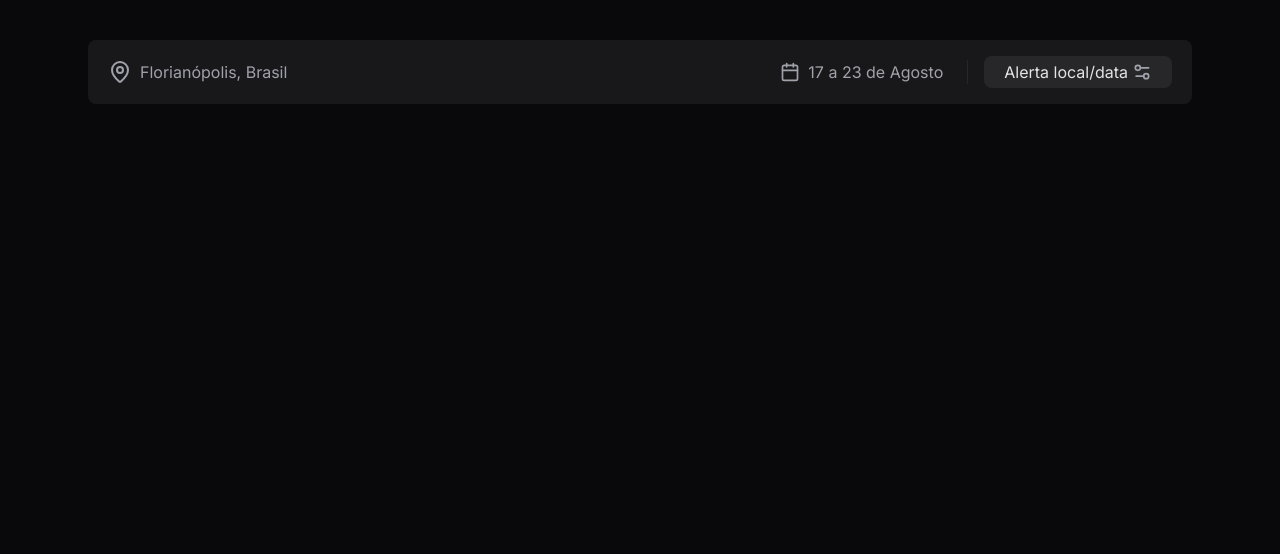
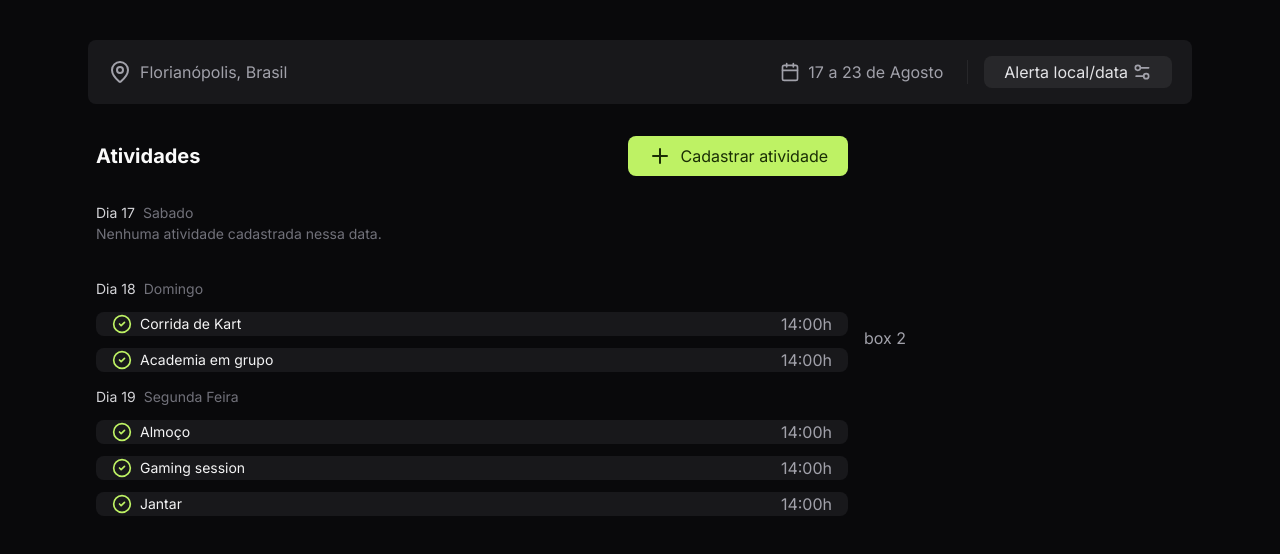
Before and after one commit to saimonbrito/project-NLW-journey, a React (Vite) app: page /ComponentesPrincipal in a window 1280 px wide. Shown: the top 554 px of the page. Built offline with nearby package versions, Linux system fonts and the light colour scheme.

Commit message:
cards update

```diff
--- /dev/null
+++ b/src/components/ComponentePrincipalMain.tsx
@@ -0,0 +1,85 @@
+import { CircleCheck, Plus } from "lucide-react";
+
+export function ComponentePrincipalMain(){
+    return(
+        <div className="px-2">
+            <div className="flex items-center gap-4">
+
+                <main className=" flex-1">
+                    <div className="flex justify-between items-center">
+                        <span className="text-zinc-50 font-bold text-xl">Atividades</span>
+                        <div className="flex  bg-lime-300 px-5 py-2 justify-center items-center gap-2 rounded-lg">
+                            <Plus className="  text-lime-950"/>
+                            <button className="text-lime-950">Cadastrar atividade</button>
+                        </div>
+                    </div>
+
+                    <div className=" flex my-6 flex-col gap-8">
+                    <div>
+                        <span className="text-zinc-300 text-sm">Dia 17</span><span className=" px-2 text-sm text-zinc-500">Sabado</span>
+                        <p className="text-zinc-500 text-sm">Nenhuma atividade cadastrada nessa data.</p>
+                    </div>
+
+                    <div className="flex gap-3 flex-col">
+                            <div>
+                            <span className="text-zinc-300 text-sm">Dia 18</span><span className=" px-2 text-sm text-zinc-500">Domingo</span>
+                            </div>
+                            {/* card1 */}
+                            <div className=" bg-zinc-900  rounded-lg px-4 flex justify-between items-center">
+                                <div className="flex items-center gap-2">
+                                    <CircleCheck className="text-lime-300 size-5"/>
+                                    <p className="text-zinc-100 text-sm">Corrida de Kart</p>
+                                </div>
+                                <span className="text-zinc-400">14:00h</span>
+                            </div>
+                            {/* card2 */}
+                            <div className=" bg-zinc-900  rounded-lg px-4 flex justify-between items-center">
+                                <div className="flex items-center gap-2">
+                                    <CircleCheck className="text-lime-300 size-5"/>
+                                    <p className="text-zinc-100 text-sm">Academia em grupo</p>
+                                </div>
+                                <span className="text-zinc-400">14:00h</span>
+                           </div>
+                           <div>
+                            <span className="text-zinc-300 text-sm">Dia 19</span><span className=" px-2 text-sm text-zinc-500">Segunda Feira</span>
+                            </div>
+                            {/* card1 */}
+                            <div className=" bg-zinc-900  rounded-lg px-4 flex justify-between items-center">
+                                <div className="flex items-center gap-2">
+                                    <CircleCheck className="text-lime-300 size-5"/>
+                                    <p className="text-zinc-100 text-sm">Almoço</p>
+                                </div>
+                                <span className="text-zinc-400">14:00h</span>
+                            </div>
+                            {/* card2 */}
+                            <div className=" bg-zinc-900  rounded-lg px-4 flex justify-between items-center">
+                                <div className="flex items-center gap-2">
+                                    <CircleCheck className="text-lime-300 size-5"/>
+                                    <p className="text-zinc-100 text-sm">Gaming session</p>
+                                </div>
+                                <span className="text-zinc-400">14:00h</span>
+                           </div>
+                           {/* card3 */}
+                           <div className=" bg-zinc-900  rounded-lg px-4 flex justify-between items-center">
+                                <div className="flex items-center gap-2">
+                                    <CircleCheck className="text-lime-300 size-5"/>
+                                    <p className="text-zinc-100 text-sm">Jantar</p>
+                                </div>
+                                <span className="text-zinc-400">14:00h</span>
+                           </div>
+                           {/* fin card */}
+
+                          </div>
+                    </div>
+
+
+
+                </main>
+
+                <div className=" w-80 flex ">
+                        <span className="text-zinc-400">box 2</span>
+                </div>
+            </div>
+        </div>
+    )
+}
--- /dev/null
+++ b/src/components/componentePrincipalHeader.tsx
@@ -0,0 +1,23 @@
+import { Calendar, MapPin, Settings2 } from "lucide-react";
+
+ export function ComponentePrincipalHeader(){
+    return(
+        <div>
+             <div className="flex px-5 bg-zinc-900  justify-between h-16 items-center rounded-lg">
+             <div className="flex gap-2 text-zinc-400 items-center ">
+             <MapPin className="text-zinc-400"/>
+             <span >Florianópolis, Brasil</span>
+             </div>
+              <div className="flex items-center">
+              <Calendar className="text-zinc-400 size-5"/>
+              <span className="text-zinc-400 px-2">17 a 23 de Agosto</span>
+              <div className="w-px h-6 bg-zinc-800 m-4"/>
+              <div className="bg-zinc-800 flex px-5 py-1 items-center gap-1 rounded-lg">
+              <button className=" text-zinc-200 ">Alerta local/data</button>
+              <Settings2 className=" text-zinc-400 size-5"/>
+              </div>
+             </div>
+        </div>
+        </div>
+    )
+ }
--- a/src/components/componentesPincipal.tsx
+++ b/src/components/componentesPincipal.tsx
@@ -1,5 +1,7 @@
+import { ComponentePrincipalHeader } from "./componentePrincipalHeader";
+import { ComponentePrincipalMain } from "./ComponentePrincipalMain";
 
-import { Calendar, MapPin,Settings2 } from "lucide-react";
+
 
 
 
@@ -8,22 +10,9 @@ import { Calendar, MapPin,Settings2 } from "lucide-react";
     return(
 
       <div className=" max-w-6xl mx-auto space-y-8 px-6 py-10 ">
-        <div className="flex px-5 bg-zinc-900  justify-between h-16 items-center rounded-lg">
-             <div className="flex gap-2 text-zinc-400 items-center ">
-             <MapPin className="text-zinc-400"/>
-             <span >Florianópolis, Brasil</span>
-             </div>
-              <div className="flex items-center">
-              <Calendar className="text-zinc-400 size-5"/>
-              <span className="text-zinc-400 px-2">17 a 23 de Agosto</span>
-              <div className="w-px h-6 bg-zinc-800 m-4"/>
-              <div className="bg-zinc-800 flex px-5 py-1 items-center gap-1 rounded-lg">
-              <button className=" text-zinc-200 ">Alerta local/data</button>
-              <Settings2 className=" text-zinc-400 size-5"/>
-              </div>
-             </div>
-        </div>
 
+          <ComponentePrincipalHeader/>
+          <ComponentePrincipalMain/>
 
       </div>
 
```
